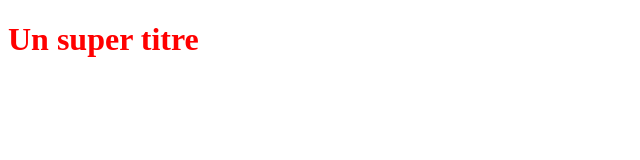
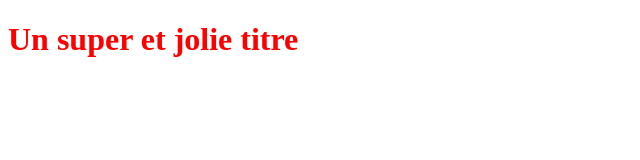
Before and after one commit to Verges47/myproject, a plain HTML site: page index.html in a window 1280 px wide. Shown: the whole page, without its empty margins (0-640 px from the left). Drawn offline with Linux system fonts and the light colour scheme.

Commit message:
Modification du titre

```diff
--- a/index.html
+++ b/index.html
@@ -5,6 +5,6 @@
    <link rel="stylesheet" type="text/css" href="style.css">
 </head>
 <body>
-   <h1>Un super titre</h1>
+   <h1>Un super et jolie titre</h1>
 </body>
 </html>
```
